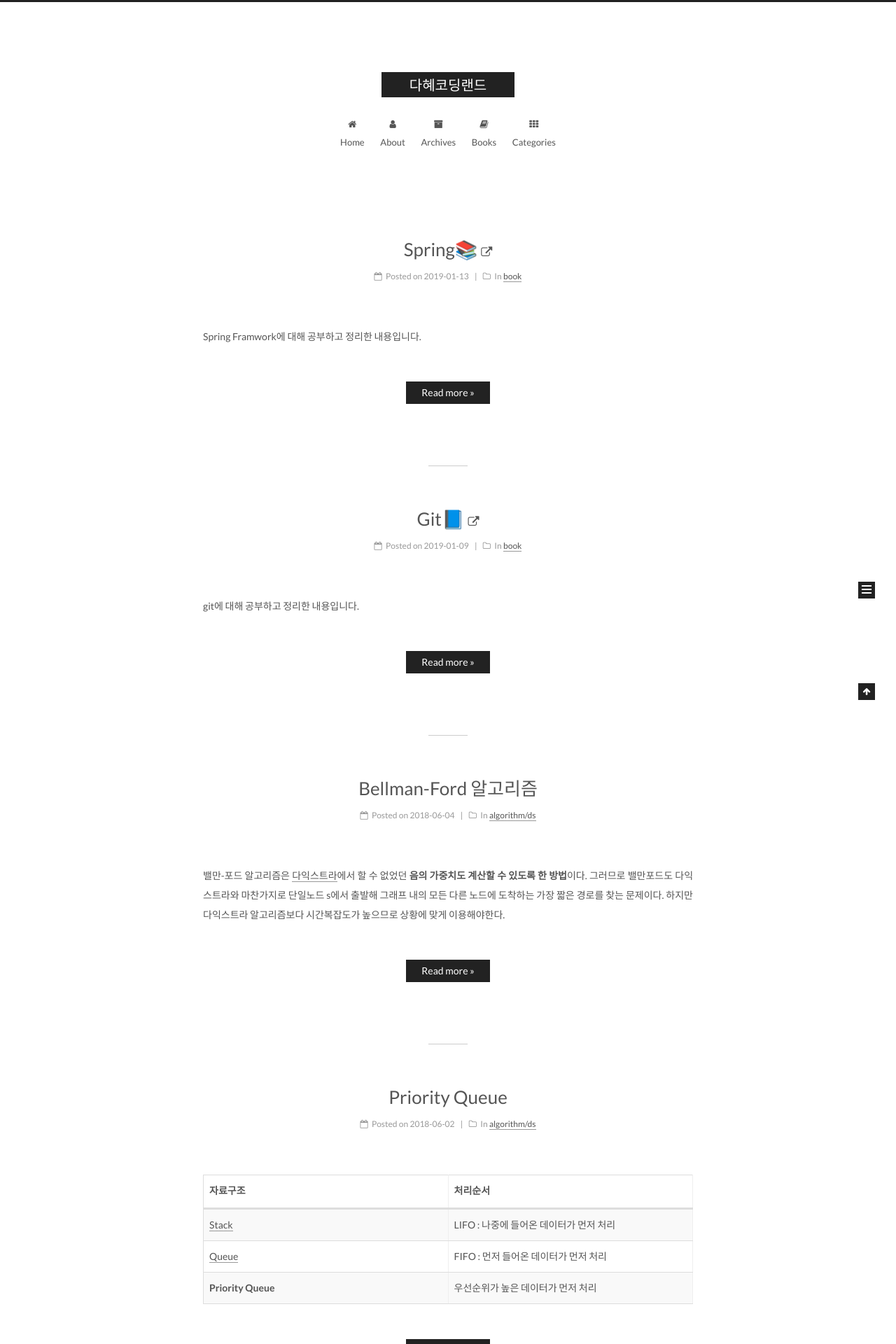
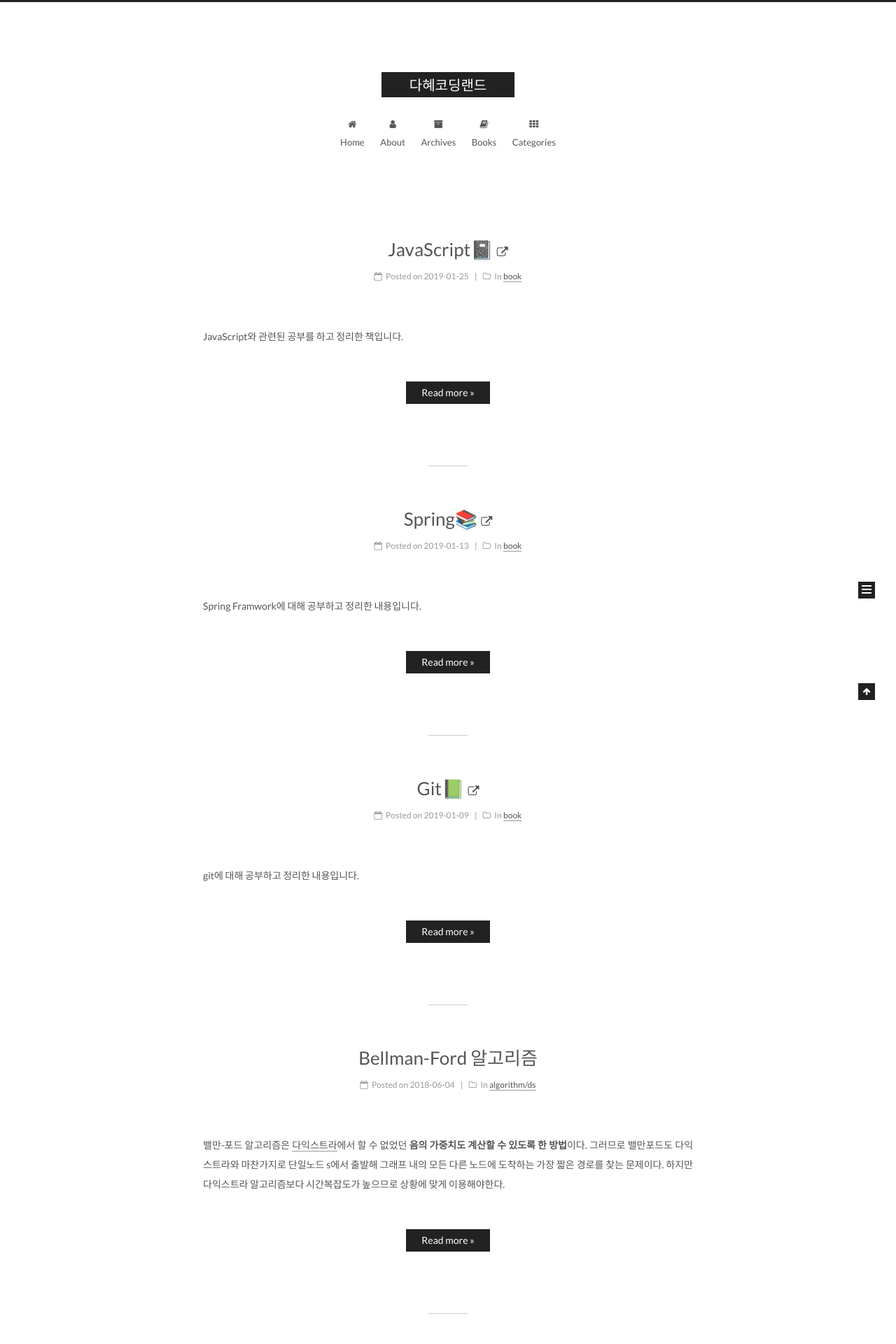
Before and after one commit to dh00023/dh00023.github.io, a Jekyll site: the page built from index.html, in a window 1280 px wide. Shown: the top 1920 px of the page at 70% size. Built offline with Jekyll 4.4.1, drawn with Linux system fonts in a browser that asks for light colours; the list of posts is cut into pages by our own code; some of the changed text lies outside the part shown.

Commit message:
add gitbook-js

```diff
--- /dev/null
+++ b/_posts/2019-01-25-book-js.md
@@ -0,0 +1,8 @@
+---
+title: JavaScript📓
+link: https://dh00023.gitbooks.io/javascript/content/
+categories:
+- book
+---
+
+JavaScript와 관련된 공부를 하고 정리한 책입니다.
```
Also changed, not shown: _posts/2019-01-09-book-git.md (+1 -1 lines).
